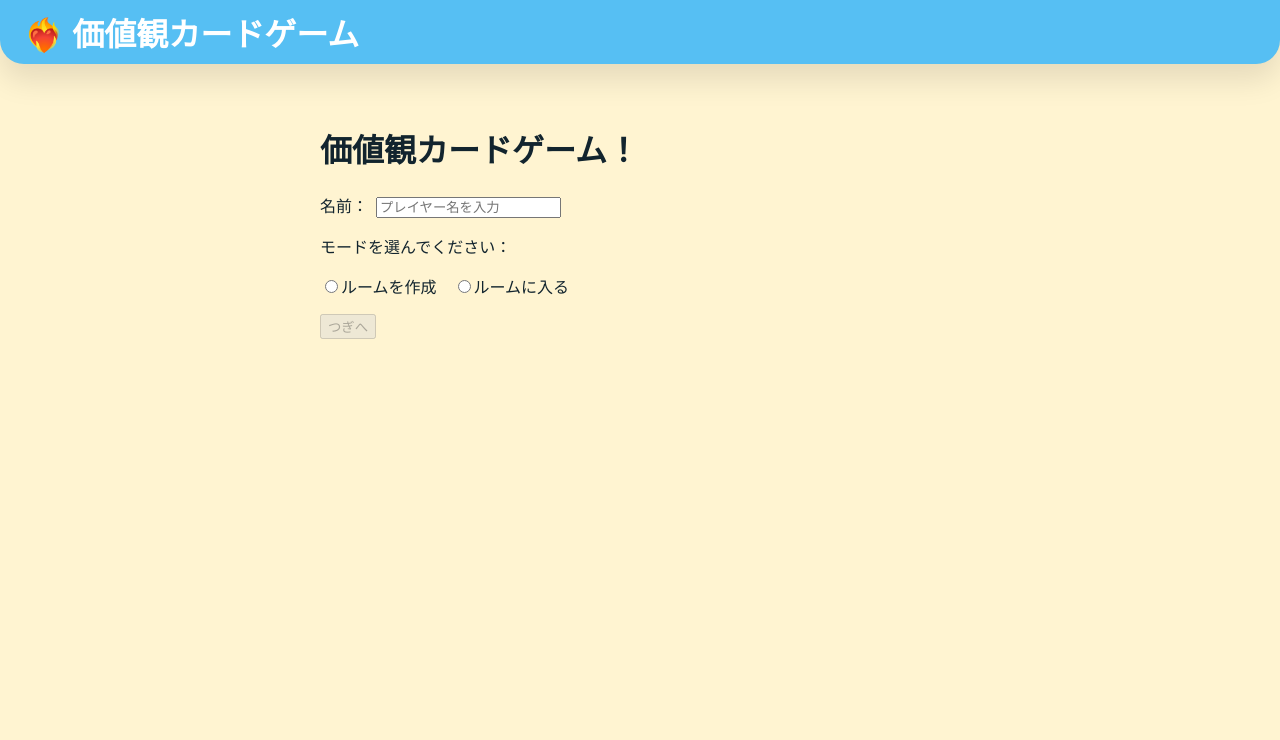
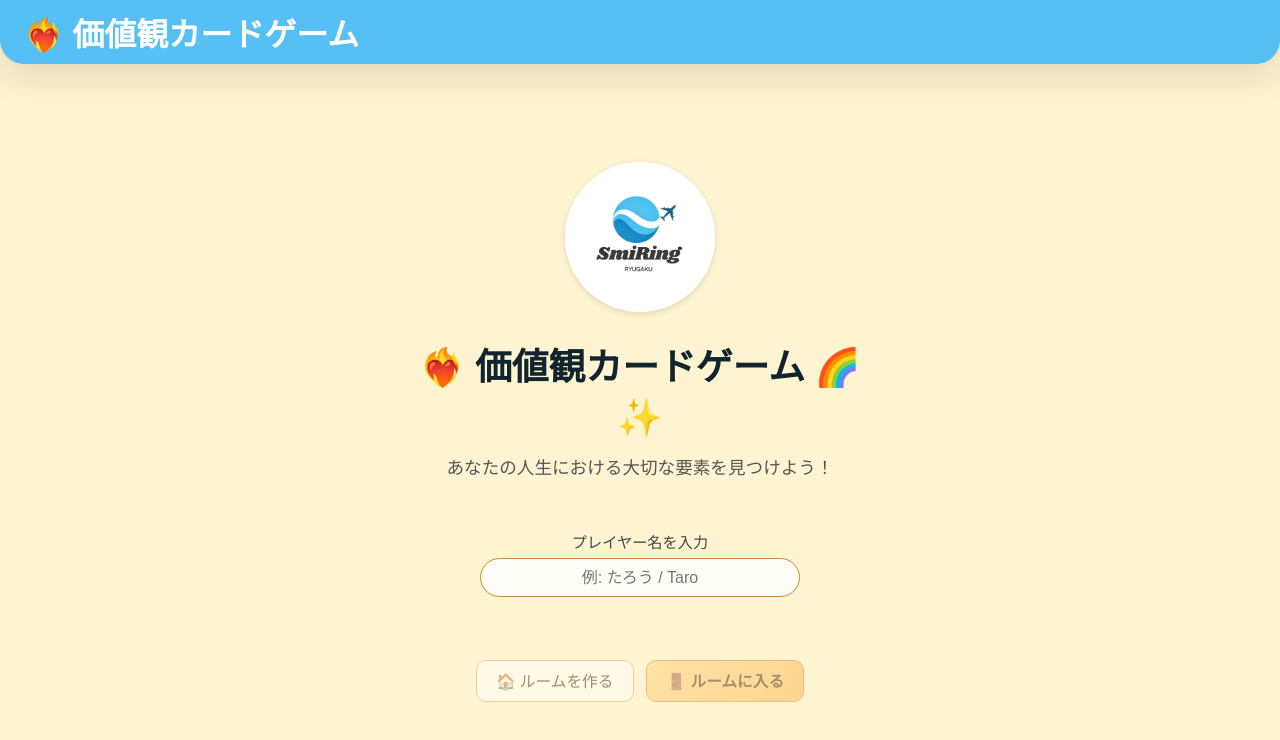
Before and after one commit to smiringryugaku-tech/value_card_game, a React (Vite) app: page / in a window 1280 px wide. Shown: the top 740 px of the page. Built offline with nearby package versions, Linux system fonts and the light colour scheme; no server answers.

Commit message:
Designed TitlePage and RoomSetupPage UI

```diff
--- /dev/null
+++ b/src/pages/RoomSetupPage/RoomSetupPage.css
@@ -0,0 +1,156 @@
+/* src/pages/RoomSetupPage/RoomSetupPage.css */
+
+.room-setup-root {
+  height: 100%;
+  display: flex;
+  flex-direction: column;
+  padding: 0.9rem 1.2rem 1rem;
+  box-sizing: border-box;
+  color: #333;
+}
+
+/* 左上の戻るボタン行 */
+.room-setup-back-row {
+  flex: 0 0 auto;
+  display: flex;
+  align-items: center;
+  margin-bottom: 2rem;
+}
+
+.room-setup-back-button {
+  padding: 0.25rem 0.7rem;
+  font-size: 0.9rem;
+  border-radius: 999px;
+  border: 1px solid #d0a963;
+  background-color: #fffaf0;
+  cursor: pointer;
+}
+
+.room-setup-back-button:hover {
+  background-color: #ffefcf;
+}
+
+/* 中央エリア全体（残り高さを使って中央寄せ） */
+.room-setup-main {
+  flex: 1 1 auto;
+  min-height: 0;
+  display: flex;
+  align-items: center;
+  justify-content: center;
+}
+
+/* 真ん中のパネル */
+.room-setup-panel {
+  width: min(420px, 90vw);
+  padding: 1.7rem 1.4rem 1.5rem;
+  border-radius: 14px;
+  border: 1px solid rgba(0, 0, 0, 0.06);
+  background-color: #fffaf0;
+  box-shadow: 0 2px 6px rgba(0, 0, 0, 0.06);
+  text-align: center;
+}
+
+/* 🏠 絵文字 */
+.room-setup-emoji {
+  font-size: clamp(2.6rem, 7vw, 3.4rem);
+  margin-bottom: 0.5rem;
+}
+
+/* 「ルームを作る / ルームに入る」 */
+.room-setup-title {
+  font-size: clamp(1.7rem, 3.4vw, 2rem);
+  font-weight: 700;
+  margin: 0 0 0.6rem;
+}
+
+/* プレイヤー名表示 */
+.room-setup-player {
+  margin: 0 0 0.3rem;
+  font-size: 0.95rem;
+}
+
+/* 説明文 */
+.room-setup-description {
+  margin: 0 0 1rem;
+  font-size: 0.9rem;
+  color: #555;
+}
+
+/* フォーム全体 */
+.room-setup-form {
+  margin-top: 0.5rem;
+  display: flex;
+  flex-direction: column;
+  gap: 0.8rem;
+  align-items: center;
+}
+
+/* ラベル＆入力 */
+.room-setup-label {
+  width: 100%;
+  display: flex;
+  flex-direction: column;
+  align-items: center;
+  text-align: center;
+  gap: 0.35rem;
+}
+
+.room-setup-label-text {
+  font-size: 0.95rem;
+  font-weight: 600;
+}
+
+/* ルームコード入力欄（大きめ） */
+.room-setup-input {
+  width: 100%;
+  max-width: 320px;
+  padding: 0.6rem 0.75rem;
+  font-size: 1.2rem;
+  letter-spacing: 0.18em;
+  text-transform: uppercase;
+  text-align: center;
+
+  border-radius: 999px;
+  border: 1px solid #d0a963;
+  background-color: #ffffff;
+  box-sizing: border-box;
+}
+
+.room-setup-input::placeholder {
+  color: #c0a070;
+}
+
+/* 作成 / 入室 ボタン */
+.room-setup-submit {
+  margin-top: 0.4rem;
+  padding: 0.6rem 2.2rem;
+  border-radius: 999px;
+  border: 1px solid #d08a2a;
+  background: linear-gradient(135deg, #ffd27f, #ffb74d);
+  color: #4b2a00;
+  font-size: 1.05rem;
+  font-weight: 600;
+  cursor: pointer;
+  box-shadow: 0 2px 4px rgba(0, 0, 0, 0.12);
+}
+
+.room-setup-submit:disabled {
+  opacity: 0.5;
+  cursor: default;
+  box-shadow: none;
+}
+
+.room-setup-submit:not(:disabled):hover {
+  background: linear-gradient(135deg, #ffce70, #ffae3a);
+}
+
+/* スマホのとき少し余白調整 */
+@media (max-width: 480px) {
+  .room-setup-root {
+    padding-inline: 1rem;
+  }
+
+  .room-setup-panel {
+    padding-inline: 1.1rem;
+  }
+}
--- a/src/pages/RoomSetupPage/RoomSetupPage.tsx
+++ b/src/pages/RoomSetupPage/RoomSetupPage.tsx
@@ -1,6 +1,7 @@
-// src/pages/RoomSetupPage.tsx
-import { type FormEvent } from "react";
+// src/pages/RoomSetupPage/RoomSetupPage.tsx
+import type { FormEvent } from "react";
 import type { Mode } from "../../types";
+import "./RoomSetupPage.css";
 
 type RoomSetupPageProps = {
   mode: Mode;
@@ -25,42 +26,65 @@ export function RoomSetupPage({
     onSubmit();
   };
 
-  const title =
-    mode === "create" ? "ルームを作成" : "ルームに入る";
+  const mainTitle = mode === "create" ? "ルームを作る" : "ルームに入る";
+  const actionLabel = mode === "create" ? "作成" : "入室";
 
   const description =
     mode === "create"
-      ? "使用したいルームコードを決めてください。（他の人にも共有します）"
+      ? "使用したいルームコードを決めてください。"
       : "参加したいルームコードを入力してください。";
 
   return (
-    <div style={{ padding: "2rem", maxWidth: 480, margin: "0 auto" }}>
-      <button onClick={onBack} style={{ marginBottom: "1rem" }}>
-        ← 戻る
+    <div className="room-setup-root">
+      {/* 左上の戻るボタン */}
+      <div className="room-setup-back-row">
+        <button
+          type="button"
+          className="room-setup-back-button"
+          onClick={onBack}
+        >
+          ◀️ 戻る
         </button>
+      </div>
 
-      <h2>{title}</h2>
-      <p>プレイヤー名：{playerName}</p>
-      <p>{description}</p>
+      {/* 中央揃えゾーン */}
+      <div className="room-setup-main">
+        <div className="room-setup-panel">
+          <div className="room-setup-emoji">{mode === "create" ? "🏠" : "🚪"}</div>
 
-      <form onSubmit={handleSubmit}>
-        <div style={{ marginBottom: "1rem" }}>
-          <label>
-            ルームコード：
+          <h1 className="room-setup-title">{mainTitle}</h1>
+
+          <p className="room-setup-player">
+            プレイヤー名：<strong>{playerName}</strong>
+          </p>
+
+          <p className="room-setup-description">{description}</p>
+
+          <form className="room-setup-form" onSubmit={handleSubmit}>
+            <label className="room-setup-label">
+              <span className="room-setup-label-text">ルームコード</span>
               <input
                 type="text"
                 value={roomCode}
-              onChange={(e) => onRoomCodeChange(e.target.value.toUpperCase())}
-              style={{ marginLeft: "0.5rem" }}
+                onChange={(e) =>
+                  onRoomCodeChange(e.target.value.toUpperCase())
+                }
+                className="room-setup-input"
                 placeholder="例: ABCD"
+                maxLength={8}
               />
             </label>
-        </div>
 
-        <button type="submit" disabled={!roomCode.trim()}>
-          ルームに進む
+            <button
+              type="submit"
+              className="room-setup-submit"
+              disabled={!roomCode.trim()}
+            >
+              {actionLabel}
             </button>
           </form>
         </div>
+      </div>
+    </div>
   );
 }
--- /dev/null
+++ b/src/pages/TitlePage/TitlePage.css
@@ -0,0 +1,155 @@
+/* src/pages/TitlePage/TitlePage.css */
+
+.title-root {
+  height: 100%;
+  display: flex;
+  justify-content: center;
+  align-items: center;
+  box-sizing: border-box;
+  padding: 1.5rem;
+}
+
+.title-inner {
+  width: 100%;
+  max-width: 480px;
+  display: flex;
+  flex-direction: column;
+  align-items: center;
+  gap: 1.6rem;
+}
+
+/* ロゴ部分（丸く切り抜き） */
+.title-logo-wrapper {
+  width: clamp(120px, 22vw, 150px);
+  height: clamp(120px, 22vw, 150px);
+  border-radius: 50%;
+  overflow: hidden;
+  background-color: #fffaf0;
+  display: flex;
+  align-items: center;
+  justify-content: center;
+  box-shadow: 0 2px 6px rgba(0, 0, 0, 0.12);
+}
+
+.title-logo-img {
+  width: 100%;
+  height: 100%;
+  object-fit: cover;
+}
+
+/* タイトル & サブタイトル */
+
+.title-text-block {
+  text-align: center;
+}
+
+.title-main {
+  margin: 0;
+  font-size: clamp(1.8rem, 4vw, 2.3rem);
+  font-weight: 700;
+}
+
+.title-sub {
+  margin-top: 0.8rem;
+  font-size: clamp(0.95rem, 2.2vw, 1.1rem);
+  color: #555;
+}
+
+/* プレイヤー名入力まわり */
+
+.title-form-block {
+  margin-top: 0.5rem;
+  display: flex;
+  flex-direction: column;
+  align-items: center;
+  gap: 0.9rem;
+}
+
+.title-name-label {
+  display: flex;
+  flex-direction: column;
+  align-items: center;
+  gap: 0.35rem;
+}
+
+.title-name-caption {
+  font-size: 0.95rem;
+  color: #444;
+}
+
+.title-name-input {
+  width: min(320px, 80vw);
+  padding: 0.6rem 0.8rem;
+  border-radius: 999px;
+  border: 1px solid #d08a2a;
+  font-size: 1rem;
+  text-align: center;
+  box-sizing: border-box;
+  background-color: #fffdf7;
+  margin-bottom: 3rem;
+}
+
+.title-name-input:focus {
+  outline: none;
+  border-color: #d0a963;
+  box-shadow: 0 0 0 2px rgba(208, 169, 99, 0.28);
+}
+
+/* モード選択ボタン（横並び） */
+
+.title-mode-buttons {
+  display: flex;
+  gap: 0.8rem;
+  justify-content: center;
+  flex-wrap: wrap;
+}
+
+.title-mode-button {
+  min-width: 130px;
+  padding: 0.55rem 1.2rem;
+  border-radius: 10px;
+  border: 1px solid transparent;
+  font-size: 0.98rem;
+  cursor: pointer;
+  white-space: nowrap;
+  box-shadow: 0 1px 3px rgba(0, 0, 0, 0.12);
+}
+
+.title-mode-button--primary {
+  background-color: #ffffff;
+  border-color: #d0a963;
+  color: #4b2a00;
+}
+
+.title-mode-button--primary:hover:not(:disabled) {
+  background-color: #fff6e5;
+}
+
+.title-mode-button--secondary {
+  background: linear-gradient(135deg, #ffd27f, #ffb74d);
+  border-color: #d08a2a;
+  color: #4b2a00;
+  font-weight: 600;
+}
+
+.title-mode-button--secondary:hover:not(:disabled) {
+  background: linear-gradient(135deg, #ffce70, #ffae3a);
+}
+
+/* 無効時 */
+.title-mode-button:disabled {
+  opacity: 0.5;
+  cursor: default;
+  box-shadow: none;
+}
+
+/* スマホで少し詰める */
+@media (max-width: 480px) {
+  .title-root {
+    padding-inline: 1rem;
+  }
+
+  .title-inner {
+    gap: 1.3rem;
+  }
+}
--- a/src/pages/TitlePage/TitlePage.tsx
+++ b/src/pages/TitlePage/TitlePage.tsx
@@ -1,67 +1,74 @@
-// src/pages/TitlePage.tsx
-import { type FormEvent, useState } from "react";
+// src/pages/TitlePage/TitlePage.tsx
+import { useState } from "react";
 import type { Mode } from "../../types";
+import "./TitlePage.css";
 
 type TitlePageProps = {
-  onSubmit: (name: string, mode: Mode) => void;
+  onSubmit: (playerName: string, mode: Mode) => void;
 };
 
 export function TitlePage({ onSubmit }: TitlePageProps) {
-  const [name, setName] = useState("");
-  const [selectedMode, setSelectedMode] = useState<Mode | null>(null);
+  const [playerName, setPlayerName] = useState("");
 
-  const handleSubmit = (e: FormEvent) => {
-    e.preventDefault();
-    if (!name.trim() || !selectedMode) return;
-    onSubmit(name.trim(), selectedMode);
+  const handleChooseMode = (mode: Mode) => {
+    const trimmed = playerName.trim();
+    if (!trimmed) return;
+    onSubmit(trimmed, mode);
   };
 
+  const disabled = playerName.trim().length === 0;
+
   return (
-    <div style={{ padding: "2rem", maxWidth: 640, margin: "0 auto" }}>
-      <h1>価値観カードゲーム！</h1>
+    <div className="title-root">
+      <div className="title-inner">
+        {/* ロゴ */}
+        <div className="title-logo-wrapper">
+          <img
+            src="/images/logo.png"
+            alt="ゲームロゴ"
+            className="title-logo-img"
+          />
+        </div>
 
-      <form onSubmit={handleSubmit}>
-        <div style={{ marginBottom: "1rem" }}>
-          <label>
-            名前：
+        {/* タイトル & サブタイトル */}
+        <div className="title-text-block">
+          <h1 className="title-main">❤️‍🔥 価値観カードゲーム 🌈✨</h1>
+          <p className="title-sub">あなたの人生における大切な要素を見つけよう！</p>
+        </div>
+
+        {/* 中央付近：プレイヤー名入力 + モード選択ボタン */}
+        <div className="title-form-block">
+          <label className="title-name-label">
+            <span className="title-name-caption">プレイヤー名を入力</span>
             <input
               type="text"
-              value={name}
-              onChange={(e) => setName(e.target.value)}
-              style={{ marginLeft: "0.5rem" }}
-              placeholder="プレイヤー名を入力"
+              className="title-name-input"
+              value={playerName}
+              onChange={(e) => setPlayerName(e.target.value)}
+              placeholder="例: たろう / Taro"
             />
           </label>
+
+          <div className="title-mode-buttons">
+            <button
+              type="button"
+              className="title-mode-button title-mode-button--primary"
+              disabled={disabled}
+              onClick={() => handleChooseMode("create")}
+            >
+              🏠 ルームを作る
+            </button>
+            <button
+              type="button"
+              className="title-mode-button title-mode-button--secondary"
+              disabled={disabled}
+              onClick={() => handleChooseMode("join")}
+            >
+              🚪 ルームに入る
+            </button>
+          </div>
         </div>
-
-        <div style={{ marginBottom: "1rem" }}>
-          <p>モードを選んでください：</p>
-          <label style={{ marginRight: "1rem" }}>
-            <input
-              type="radio"
-              name="mode"
-              value="create"
-              checked={selectedMode === "create"}
-              onChange={() => setSelectedMode("create")}
-            />
-            ルームを作成
-          </label>
-          <label>
-            <input
-              type="radio"
-              name="mode"
-              value="join"
-              checked={selectedMode === "join"}
-              onChange={() => setSelectedMode("join")}
-            />
-            ルームに入る
-          </label>
-        </div>
-
-        <button type="submit" disabled={!name.trim() || !selectedMode}>
-          つぎへ
-        </button>
-      </form>
+      </div>
     </div>
   );
 }
```
Also changed, not shown: public/images/logo.png (added). Lines whose indentation alone changed are shown as unchanged.
